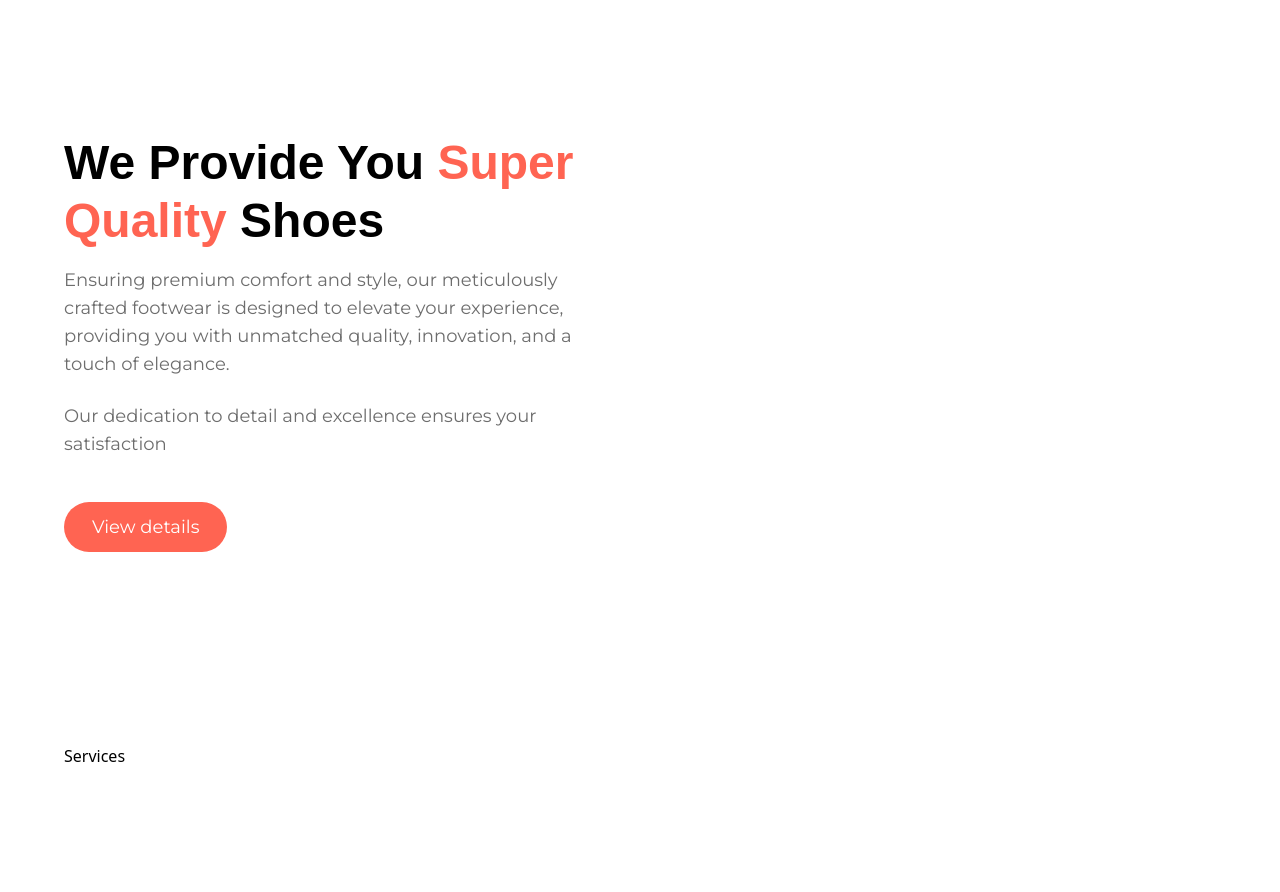
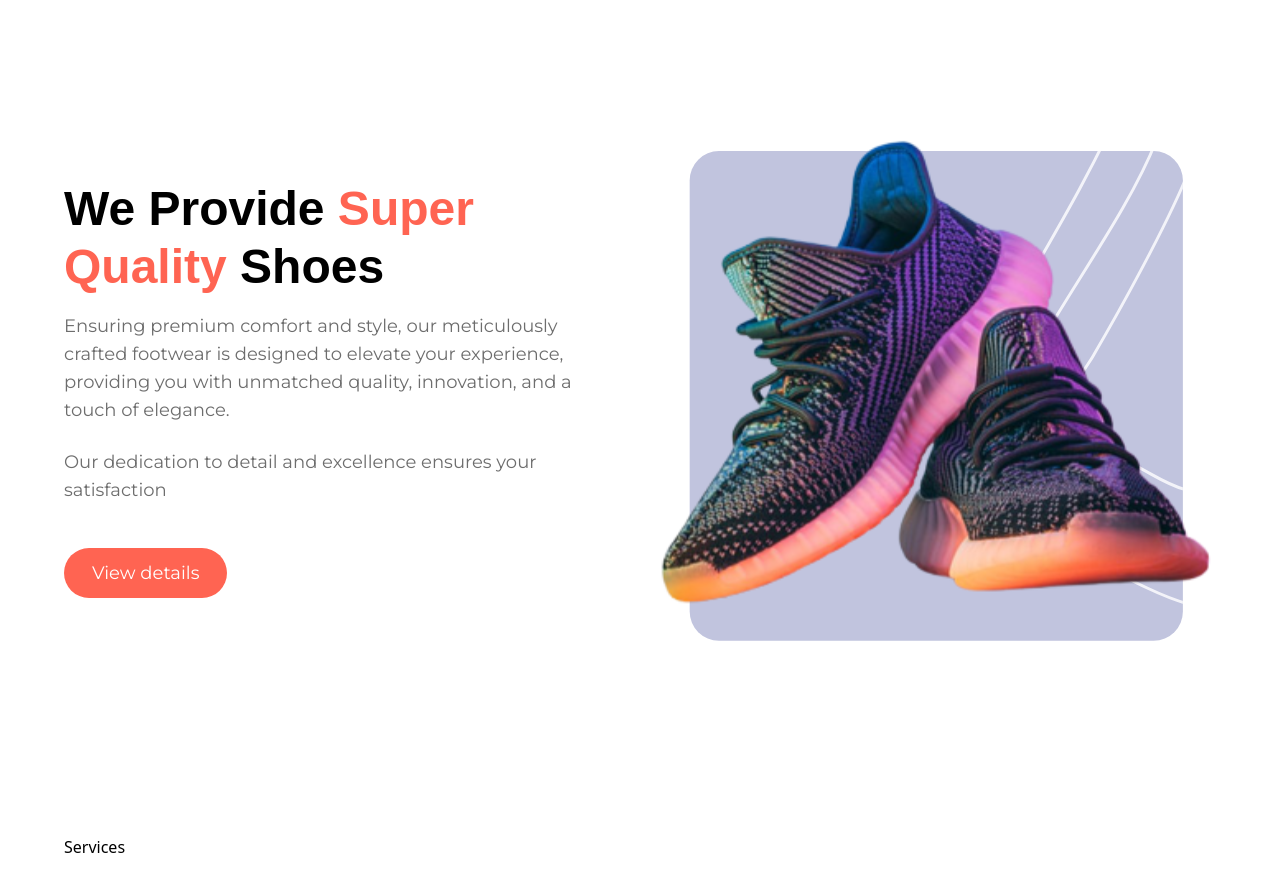
Before and after one commit to acelowder/react-tailwind-landingpage, a React (Vite) app: page / in a window 1280 px wide. Shown: the part 1680-2572 px from the top of the page. Built offline with nearby package versions, Linux system fonts and the light colour scheme; a web font is replaced by a local one.

Commit message:
Add super quality image

```diff
--- a/src/assets/images/index.js
+++ b/src/assets/images/index.js
@@ -13,6 +13,7 @@
 import shoe5 from './shoe5.svg'
 import shoe6 from './shoe6.svg'
 import shoe7 from './shoe7.svg'
+import shoe8 from './shoe8.svg'
 
 export {
   bigShoe1,
@@ -27,4 +28,5 @@
   shoe5,
   shoe6,
   shoe7,
+  shoe8,
 };
--- a/src/sections/SuperQuality.jsx
+++ b/src/sections/SuperQuality.jsx
@@ -1,3 +1,4 @@
+import { shoe8 } from "../assets/images";
 import { Button } from "../components";
 
 const SuperQuality = () => {
@@ -8,7 +9,7 @@
     >
       <div className='flex flex-1 flex-col'>
         <h2 className='font-palanquin capitalize text-4xl lg:max-w-lg font-bold'>
-          We Provide You
+          We Provide
           <span className='text-coral-red'> Super </span>
           <span className='text-coral-red'>Quality </span> Shoes
         </h2>
@@ -24,6 +25,16 @@
           <Button label='View details' />
         </div>
       </div>
+
+      <div className='flex-1 flex justify-center items-center'>
+        <img
+          src={shoe8}
+          alt='product detail'
+          width={570}
+          height={522}
+          className='object-contain'
+        />
+      </div>
     </section>
   );
 };
```
Also changed, not shown: src/assets/images/shoe8.svg (added).
